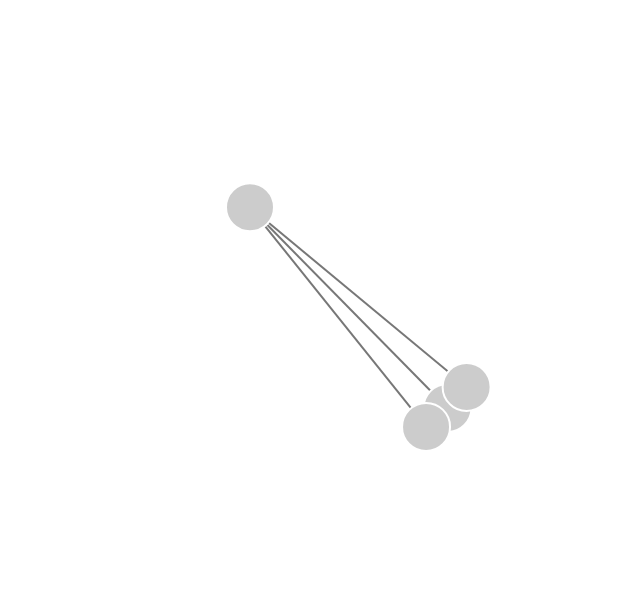
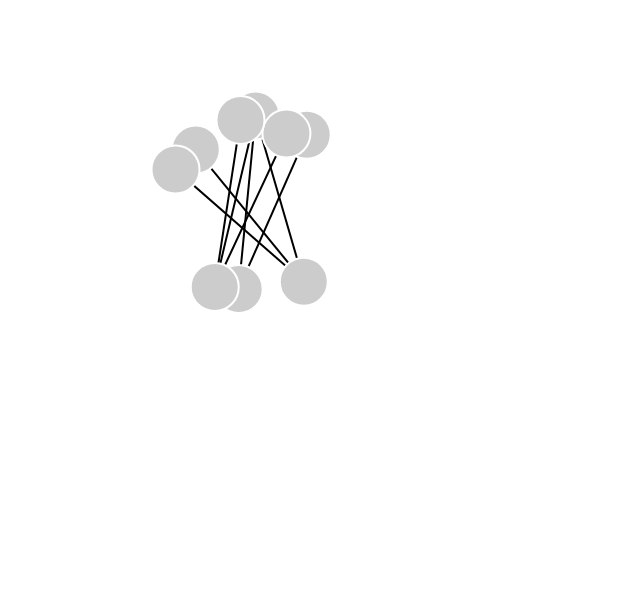
Before and after one commit to jt6161/text100-map-project, a plain HTML site: page index.html in a window 1280 px wide. Shown: the whole page, without its empty margins (59-699 px from the left). Drawn offline with nearby package versions, Linux system fonts and the light colour scheme.

Commit message:
created main graph but looks wierd

```diff
--- a/index.html
+++ b/index.html
@@ -6,7 +6,8 @@
   <title>Media Outlet Relationship Map</title>
 </head>
 
-<style media="screen">
+<style>
+
   .node {
     fill: #ccc;
     stroke: #fff;
@@ -16,31 +17,52 @@
   /*add css for links*/
 
   .link {
-    stroke: #777;
+    stroke: #000;
     stroke-width: 2px;
   }
+
 </style>
 
 <body>
   <script src="//d3js.org/d3.v3.min.js"></script>
   <script>
     // set a width and height for our SVG
-    var width = 800,
-      height = 600;
+    var width = 600,
+      height = 400;
 
     // setup links
     var links = [{
         source: 'Wall Street Journal',
-        target: 'Lannister'
+        target: 'Bob Roberts'
       },
       {
         source: 'Wall Street Journal',
-        target: 'Stark'
+        target: 'Joan Maker'
       },
       {
         source: 'Wall Street Journal',
-        target: 'Snipe'
+        target: 'Jack Reader'
       },
+      {
+        source: 'Bob Roberts',
+        target: 'Jane Pro'
+      },
+      {
+        source: 'Joan Maker',
+        target: 'John Tans'
+      },
+      {
+        source: 'Joan Maker',
+        target: 'Fred Smith'
+      },
+      {
+        source: 'Jack Reader',
+        target: 'Betty Topps'
+      },
+      {
+        source: 'Jack Reader',
+        target: 'Steve Way'
+      }
     ];
 
     // create empty nodes array
@@ -70,7 +92,7 @@
       .nodes(d3.values(nodes))
       .links(links)
       .on("tick", tick)
-      .linkDistance(300)
+      .linkDistance(180)
       .start();
 
     // add links
@@ -84,7 +106,7 @@
       .data(force.nodes())
       .enter().append('circle')
       .attr('class', 'node')
-      .attr('r', width * 0.03);
+      .attr('r', width * 0.04);
 
 
 
```
